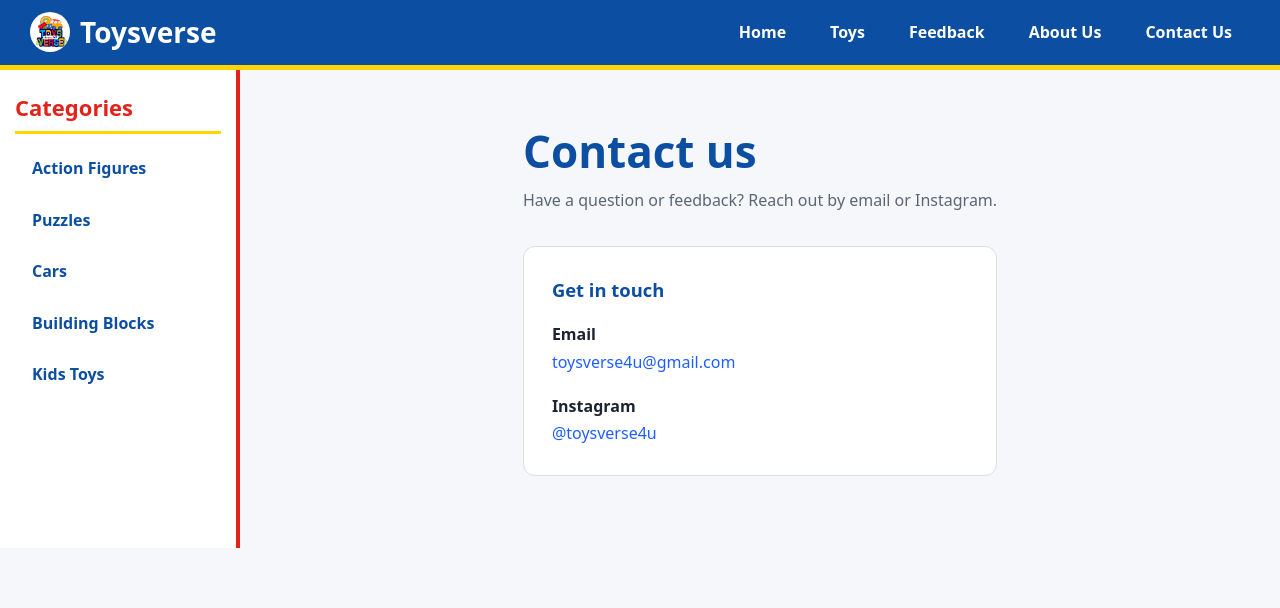
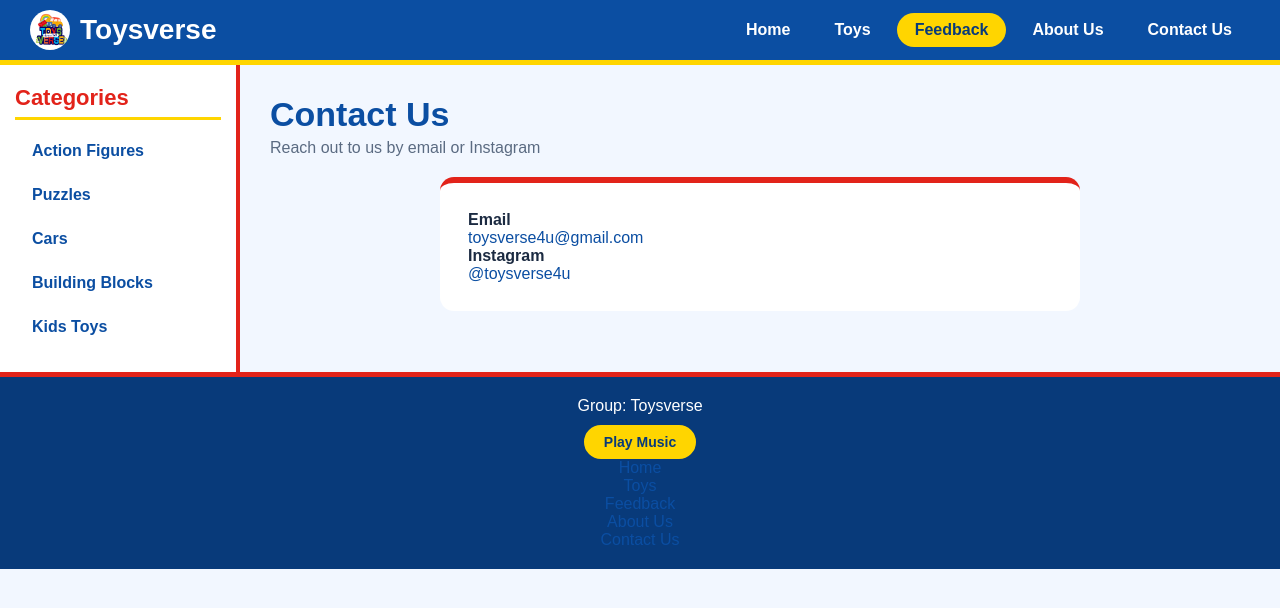
Before and after one commit to dreamtraveller1314/CMPF123_GroupProject, a plain HTML site: page contact-us.html in a window 1280 px wide. Drawn offline with Linux system fonts and the light colour scheme.

Commit message:
Update contact-us.html new one

```diff
--- a/contact-us.html
+++ b/contact-us.html
@@ -5,59 +5,6 @@
   <meta name="viewport" content="width=device-width, initial-scale=1">
   <title>Toysverse - Contact Us</title>
   <link rel="stylesheet" href="style.css">
-  <style>
-    /* Change these colors and fonts to match the rest of your site */
-    :root {
-      --bg: #f5f7fa;
-      --surface: #ffffff;
-      --text: #1b2430;
-      --muted: #5b6675;
-      --line: #d9dfe7;
-      --brand: #1f5eff;
-      --font: system-ui, -apple-system, "Segoe UI", Roboto, Helvetica, Arial, sans-serif;
-    }
-    @media (prefers-color-scheme: dark) {
-      :root {
-        --bg: #12161c;
-        --surface: #1b212a;
-        --text: #eef1f5;
-        --muted: #9aa5b4;
-        --line: #2f3844;
-        --brand: #6d9bff;
-      }
-    }
-
-    *, *::before, *::after { box-sizing: border-box; }
-    body {
-      margin: 0;
-      font-family: var(--font);
-      background: var(--bg);
-      color: var(--text);
-      line-height: 1.6;
-    }
-
-    .page {
-      max-width: 640px;
-      margin: 0 auto;
-      padding: 56px 20px 72px;
-    }
-    h1 { font-size: clamp(2rem, 5vw, 2.75rem); line-height: 1.15; margin: 0 0 12px; }
-    .intro { color: var(--muted); margin: 0 0 32px; }
-
-    .details {
-      background: var(--surface);
-      border: 1px solid var(--line);
-      border-radius: 12px;
-      padding: 28px;
-    }
-    .details h2 { font-size: 1.15rem; margin: 0 0 8px; }
-    .details dl { margin: 0; }
-    .details dt { font-weight: 600; margin-top: 18px; }
-    .details dd { margin: 2px 0 0; color: var(--muted); }
-    .details a { color: var(--brand); text-decoration: none; }
-    .details a:hover { text-decoration: underline; }
-    .details a:focus-visible { outline: 3px solid var(--brand); outline-offset: 2px; }
-  </style>
 </head>
 <body>
 
@@ -72,9 +19,9 @@
       <ul>
         <li><a href="index.html">Home</a></li>
         <li><a href="toys.html">Toys</a></li>
-        <li><a href="feedback.html">Feedback</a></li>
+        <li><a href="feedback.html" class="active">Feedback</a></li>
         <li><a href="about.html">About Us</a></li>
-               <li><a href="contact-us.html">Contact Us</a></li>
+        <li><a href="contact-us.html">Contact Us</a></li>
       </ul>
     </nav>
   </header>
@@ -90,19 +37,43 @@
     </ul>
   </aside>
 
-  <main class="page">
-    <h1>Contact us</h1>
-    <p class="intro">Have a question or feedback? Reach out by email or Instagram.</p>
+  <main id="main-content">
+    <h1>Contact Us</h1>
+    <p>Reach out to us by email or Instagram</p>
 
-    <section class="details" aria-labelledby="details-title">
-      <h2 id="details-title">Get in touch</h2>
-      <dl>
-        <dt>Email</dt>
-        <dd><a href="mailto:toysverse4u@gmail.com">toysverse4u@gmail.com</a></dd>
-        <dt>Instagram</dt>
-        <dd><a href="https://instagram.com/toysverse4u" target="_blank" rel="noopener">@toysverse4u</a></dd>
-      </dl>
-    </section>
+    <div id="feedback-card">
+      <div class="form-group">
+        <p><strong>Email</strong></p>
+        <p><a href="mailto:toysverse4u@gmail.com">toysverse4u@gmail.com</a></p>
+      </div>
+
+      <div class="form-group">
+        <p><strong>Instagram</strong></p>
+        <p><a href="https://instagram.com/toysverse4u" target="_blank" rel="noopener">@toysverse4u</a></p>
+      </div>
+    </div>
   </main>
+
+  <footer id="site-footer">
+    <p>Group: Toysverse</p>
+    <div class="music-control footer-music">
+      <button type="button" class="music-toggle-btn">Play Music</button>
+      <audio id="bg-music" loop preload="none">
+        <source src="Backgroundmusic.mp3" type="audio/mpeg">
+      </audio>
+    </div>
+    <nav id="footer-nav" aria-label="Footer navigation">
+      <ul>
+        <li><a href="index.html">Home</a></li>
+        <li><a href="toys.html">Toys</a></li>
+        <li><a href="feedback.html">Feedback</a></li>
+        <li><a href="about.html">About Us</a></li>
+        <li><a href="contact-us.html">Contact Us</a></li>
+      </ul>
+    </nav>
+  </footer>
+
+  <script src="script.js"></script>
+
 </body>
 </html>
```
